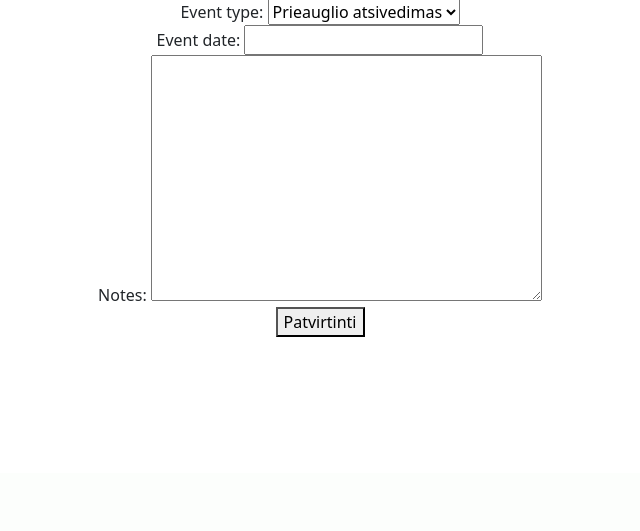
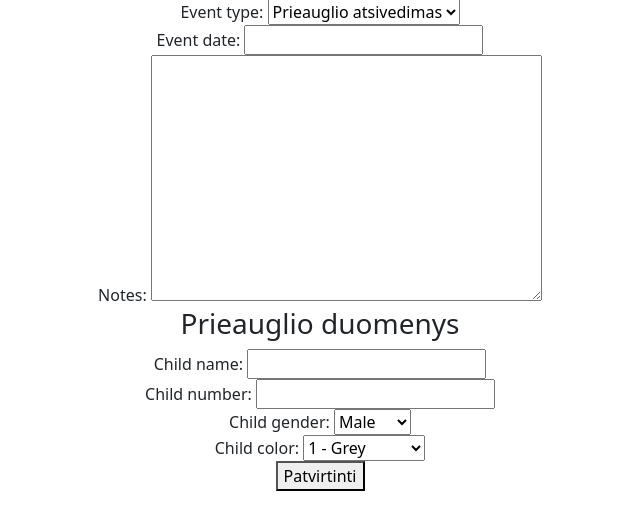
Before and after one commit to Vakiss/ZMS, a Django app: page /animals/10/add_event/ in a window 1280 px wide. Shown: the part 327-858 px from the top of the page, without its empty margins (320-960 px from the left). Before the commit the page ends 664 px from the top, so only its background shows below. Run offline with Django 5.2, Linux system fonts and the light colour scheme; data comes from the database, SQL or seed files in the repository; both versions use the stored data as it was after the commit.

Commit message:
add animal search

```diff
--- a/galvijai_project/main/urls.py
+++ b/galvijai_project/main/urls.py
@@ -20,4 +20,5 @@ urlpatterns = [
     path('order_isagai/<int:animal_id>/', views.order_isagai, name='order_isagai'),
     path('ordered_isagai/', views.ordered_isagai, name='ordered_isagai'),
     path('ataskaitos/', views.ataskaitos, name='ataskaitos'),
+    path('animal_search/', views.animal_search, name='animal_search'),
 ]
--- a/galvijai_project/main/views.py
+++ b/galvijai_project/main/views.py
@@ -47,7 +47,7 @@ def add_event(request, animal_id):
                 notes=notes
             )
 
-            # 2) Jeigu tai prieauglio atsivedimas, sukuriame naują gyvulį
+            # 2) Jeigu tai prieauglio atsivedimas, sukuriame naują gyvulį (palikuonį)
             if event_type == 'Prieauglio atsivedimas':
                 child_name = form.cleaned_data['child_name']
                 child_number = form.cleaned_data['child_number']
@@ -57,8 +57,9 @@ def add_event(request, animal_id):
                     name=child_name,
                     number=child_number,
                     mother=mother,
-                    color= child_color,
-                    gender = child_gender
+                    color=child_color,
+                    gender=child_gender,
+                    owner=mother.owner
                 )
 
             return redirect('animal_detail', pk=mother.pk)
@@ -135,23 +136,28 @@ def ordered_isagai(request):
     return render(request, 'main/ordered_isagai.html', {'animals': ordered_animals})
 
 
-@login_required
 def ataskaitos(request):
     user = request.user
-    # 1) Gyvuliai pagal lytį – rodo tik number ir gender
-    animals_by_gender = Animal.objects.filter(owner=user).only('number', 'gender').order_by('gender')
+    # 1) Gyvuliai pagal lytį – rodo tik number ir gender, bet išskyrus, jei turi įvykį "Gaišimas" arba "Išvežimas"
+    animals_by_gender = Animal.objects.filter(owner=user) \
+        .exclude(events__event_type__in=['Gaišimas', 'Išvežimas']) \
+        .only('number', 'gender') \
+        .order_by('gender')
 
-    # 2) Gyvuliai pagal spalvą – rodo tik number ir color
-    animals_by_color = Animal.objects.filter(owner=user).only('number', 'color').order_by('color')
+    # 2) Gyvuliai pagal spalvą – rodo tik number ir color, išskyrus tuos, kurie turi įvykį "Gaišimas" arba "Išvežimas"
+    animals_by_color = Animal.objects.filter(owner=user) \
+        .exclude(events__event_type__in=['Gaišimas', 'Išvežimas']) \
+        .only('number', 'color') \
+        .order_by('color')
 
-    # 3) Prieauglio atsivedimų skaičius kiekvienam gyvuliui
-    #    Pavyzdžiui, norime sužinoti, kiek "Prieauglio atsivedimo" eventų turi kiekvienas gyvulys
+    # 3) Prieauglio atsivedimų skaičius – skaičiuojame tik tiems gyvuliams,
+    # kurie neturi įvykio "Gaišimas" arba "Išvežimas"
     animals_with_birth_count = (Animal.objects
         .filter(owner=user)
+        .exclude(events__event_type__in=['Gaišimas', 'Išvežimas'])
         .annotate(birth_count=Count('events', filter=Q(events__event_type='Prieauglio atsivedimas')))
         .order_by('-birth_count')
     )
-    # Kiekvienas Animal objektas dabar turės papildomą lauką 'birth_count'
 
     context = {
         'animals_by_gender': animals_by_gender,
@@ -159,3 +165,19 @@ def ataskaitos(request):
         'animals_with_birth_count': animals_with_birth_count,
     }
     return render(request, 'main/ataskaitos.html', context)
+
+@login_required
+def animal_search(request):
+    query = request.GET.get('q', '').strip()  # Gauti paieškos terminą, pašalinti nereikalingus tarpelius
+    animals = Animal.objects.filter(owner=request.user)  # tik prisijungusio vartotojo gyvuliai
+    if query:
+        animals = animals.filter(
+            Q(number__icontains=query) |
+            Q(name__icontains=query)
+            # Pridėkite papildomų laukų, pvz., Q(gender__icontains=query), jei reikia
+        )
+    context = {
+        'animals': animals,
+        'query': query,
+    }
+    return render(request, 'main/animal_search.html', context)
--- a/galvijai_project/templates/main/add_event.html
+++ b/galvijai_project/templates/main/add_event.html
@@ -8,7 +8,6 @@
       {{ form.non_field_errors }}
     </div>
   {% endif %}
-
 
   <div>
     <label for="id_event_type">Event type:</label>
@@ -45,29 +44,25 @@
       <label for="id_child_color">Child color:</label>
       {{ form.child_color }}
     </div>
-
   </div>
 
   <button type="submit">Patvirtinti</button>
 </form>
 
 <script>
-  // Kai keičiasi event_type reikšmė, rodome/paslėpiame child_fields
   const eventTypeSelect = document.getElementById("id_event_type");
   const childFieldsDiv = document.getElementById("child_fields");
 
   function toggleChildFields() {
-    if (eventTypeSelect.value === "prieauglio_atsivedimas") {
+    console.log("Selected event type:", eventTypeSelect.value);
+    if (eventTypeSelect.value.trim().toLowerCase() === "prieauglio atsivedimas") {
       childFieldsDiv.style.display = "block";
     } else {
       childFieldsDiv.style.display = "none";
     }
   }
 
-  // Inicijuojame būseną
   toggleChildFields();
-
-  // Kai pasikeičia pasirinkimas
   eventTypeSelect.addEventListener("change", toggleChildFields);
 </script>
 {% endblock %}
--- a/galvijai_project/templates/main/isagai.html
+++ b/galvijai_project/templates/main/isagai.html
@@ -22,13 +22,13 @@
         <td>
           <form method="post" action="{% url 'order_isagai' animal.pk %}">
             {% csrf_token %}
-            <button type="submit">Order Isagai</button>
+            <button type="submit">Užsisakyti isagus</button>
           </form>
         </td>
       </tr>
     {% empty %}
       <tr>
-        <td colspan="5">No eligible animals found.</td>
+        <td colspan="5">Nerasta gyvūnų.</td>
       </tr>
     {% endfor %}
   </tbody>
--- a/galvijai_project/templates/main/pasai.html
+++ b/galvijai_project/templates/main/pasai.html
@@ -22,13 +22,13 @@
       <td>
         <form method="post" action="{% url 'order_passport' animal.pk %}">
           {% csrf_token %}
-          <button type="submit">Order Passport</button>
+          <button type="submit">Užsakyti pasą</button>
         </form>
       </td>
     </tr>
     {% empty %}
     <tr>
-      <td colspan="5">No eligible animals found.</td>
+      <td colspan="5">Nerasta gyvūnų</td>
     </tr>
     {% endfor %}
   </tbody>
```
Also changed, not shown: galvijai_project/templates/main/animal_search.html (added, +40 -0 lines), galvijai_project/db.sqlite3. Lines whose indentation alone changed are shown as unchanged.
